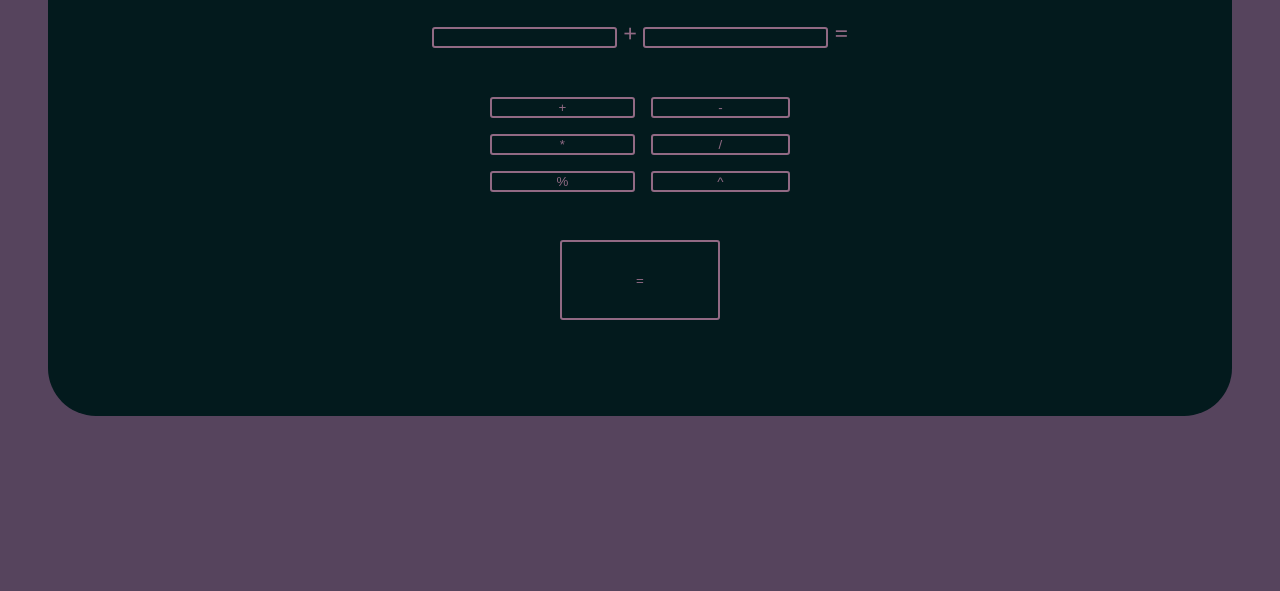
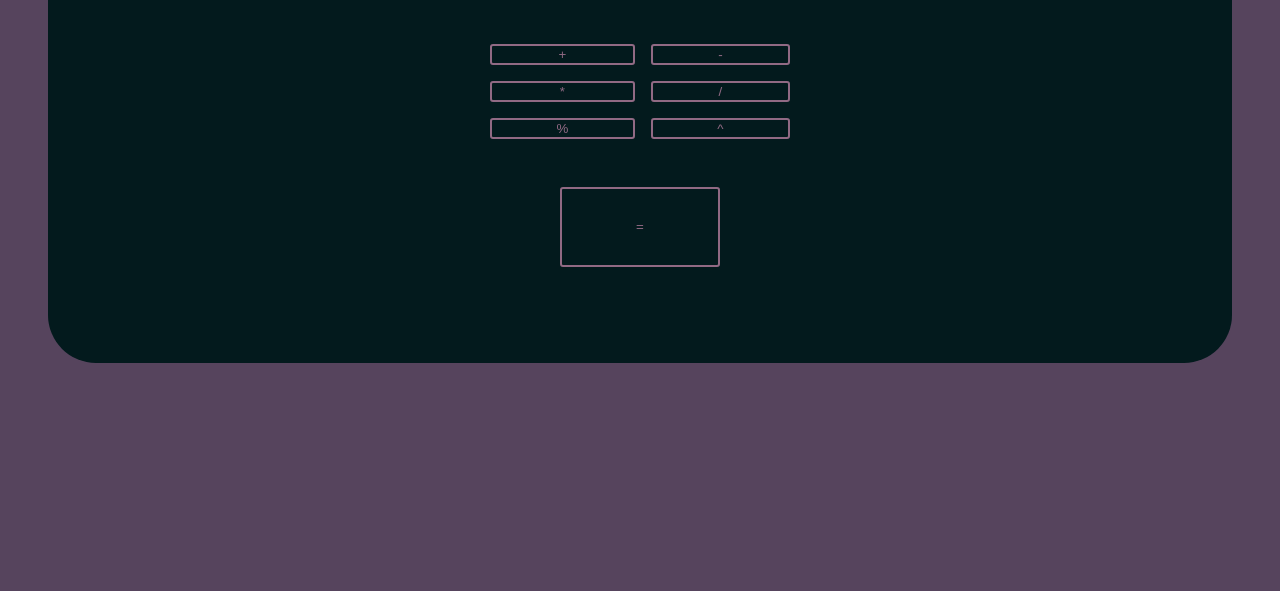
Before and after one commit to cse110-fall22-group12/explore-cordova, a website: page www/index.html in a window 1280 px wide. Shown: the part 209-800 px from the top of the page. Drawn offline with Linux system fonts and the light colour scheme.

```diff
--- a/package.json
+++ b/package.json
@@ -14,12 +14,14 @@
   "license": "Apache-2.0",
   "devDependencies": {
     "cordova-android": "^10.1.2",
-    "cordova-browser": "^6.0.0"
+    "cordova-browser": "^6.0.0",
+    "cordova-ios": "^6.2.0"
   },
   "cordova": {
     "platforms": [
       "android",
-      "browser"
+      "browser",
+      "ios"
     ]
   }
 }
--- a/www/css/styles.css
+++ b/www/css/styles.css
@@ -1,7 +1,11 @@
+html {
+    background-color: #56445D;
+}
+
 body {
     text-align: center;
     font-family: 'Segoe UI', Tahoma, Geneva, Verdana, sans-serif;
-    font-size: 24px;
+    font-size: 16px;
     background-color: #56445D;
     margin: 0;
     color: #916a84;
```
Also changed, not shown: README.md, 2 other files.
